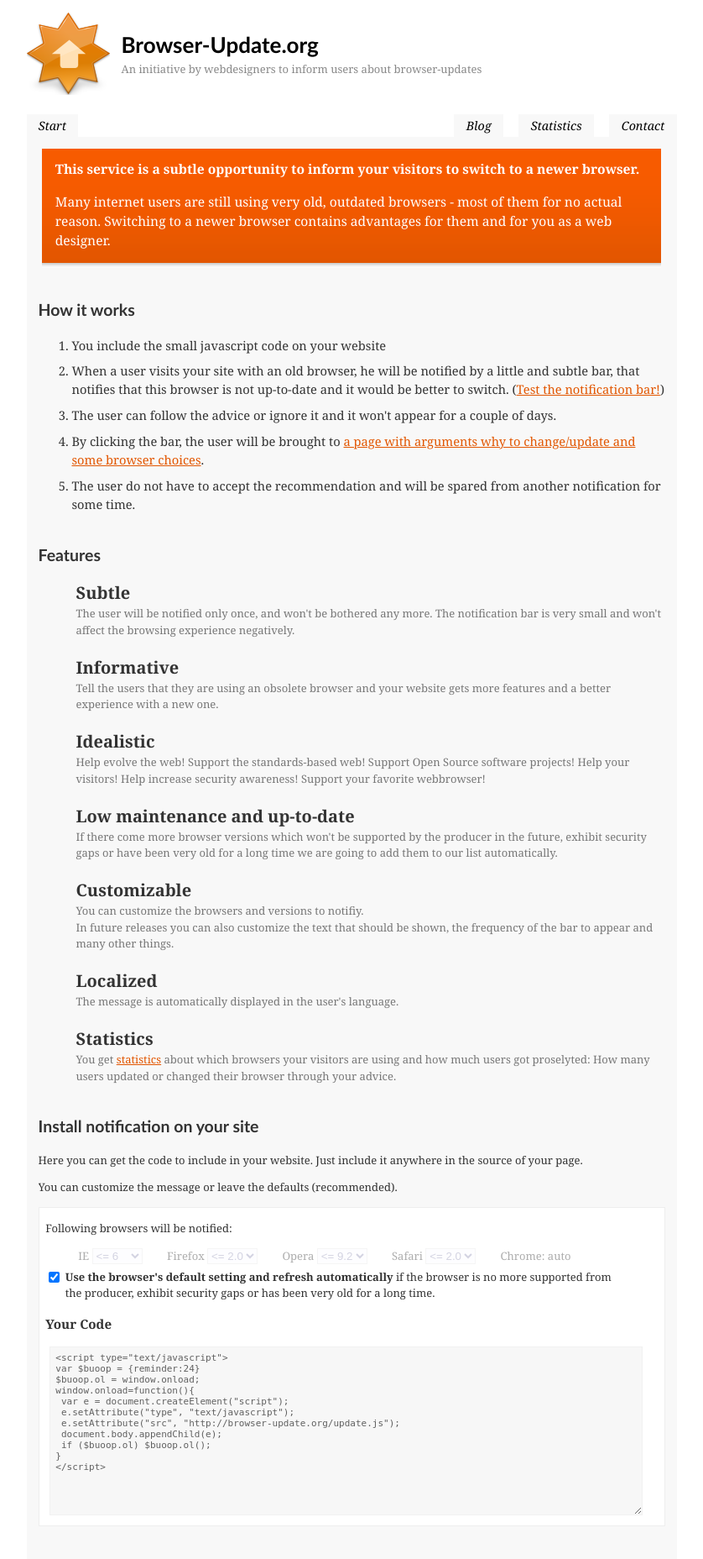
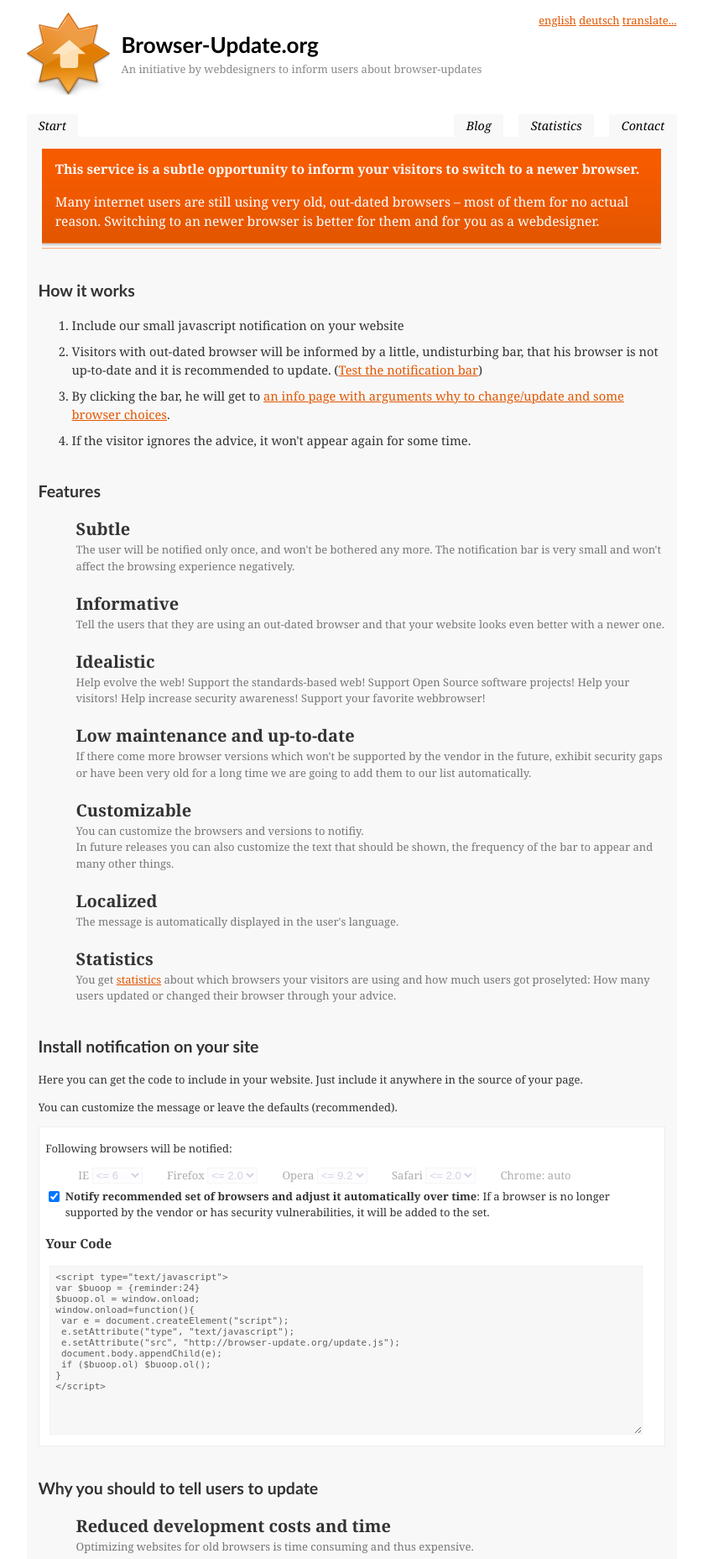
Before and after one commit to rogeriopradoj/browser-update, a PHP site: page / in a window 1280 px wide. Shown: the top 1856 px of the page at 84% size, without its empty margins (221-1059 px from the left). Run offline with PHP 8.4, Linux system fonts and the light colour scheme.

Commit message:
- some english translation improvements (hopefully) - languages in the language chooser ar display in this language :)

```diff
--- a/header.php
+++ b/header.php
@@ -37,13 +37,11 @@
 	<li class="r"><a href="/stat.php"><?php echo t('Statistics'); ?></a></li>
 	<li class="r"><a href="/blog/"><?php echo t('Blog'); ?></a></li>
 </ul>
-<!--
 <div id="lang">
-    <a href="/en/"><?php echo t('english'); ?></a>
-    <a href="/de/"><?php echo t('german'); ?></a>
+    <a href="/en/">english</a>
+    <a href="/de/">deutsch</a>
     <a href="help.html"><?php echo t('translate...'); ?></a>
 </div>
--->
 <div id="bookmark">
     <!-- AddThis Button BEGIN -->
     <script type="text/javascript">addthis_pub  = 'Jossele';</script>
--- a/lang/de/index-steps.php
+++ b/lang/de/index-steps.php
@@ -13,7 +13,7 @@
 			<li><div>
                 Durch Anklicken der Meldung gelangt der Besucher auf eine
                 <a href="update.php">Seite mit Argumenten für ein Update
-                und einer Auswahl an aktuellen Browsern</a>.
+                und einer Auswahl aktueller Browsern</a>.
 			</div></li>
 			<li><div>
                 Der Besucher muss der Empfehlung nicht folgen
--- a/lang/de/strings.php
+++ b/lang/de/strings.php
@@ -23,10 +23,6 @@
 	'Unterstützer';
 
 // Sprach-Wahl
-$lang['english'] =
-	'englisch';
-$lang['german'] =
-	'deutsch';
 $lang['translate...'] =
 	'übersetzen...';
 
--- a/lang/en/index-features.php
+++ b/lang/en/index-features.php
@@ -6,7 +6,8 @@
 			</li>
 			<li>
 				<h3>Informative</h3>
-				Tell the users that they are using an obsolete browser and your website gets more features and a better experience with a new one.
+				Tell the users that they are using an out-dated browser and that your website
+                looks even better with a newer one.
 			</li>
 			<li>
 				<h3>Idealistic</h3>
@@ -19,7 +20,9 @@
 			</li>
 			<li>
 				<h3>Low maintenance and up-to-date</h3>
-                If there come more browser versions which won't be supported by the producer in the future, exhibit security gaps or have been very old for a long time we are going to add them to our list automatically.
+                If there come more browser versions which won't be supported by the vendor
+                in the future, exhibit security gaps or have been very old for a
+                long time we are going to add them to our list automatically.
 			</li>
 			<li>
 				<h3>Customizable</h3>
@@ -32,7 +35,9 @@
 			</li>
 			<li>
 				<h3>Statistics</h3>
-				You get <a href="/stat.php">statistics</a> about which browsers your visitors are using and how much users got proselyted: How many users updated or changed their browser through your advice.
+				You get <a href="/stat.php">statistics</a> about which browsers your
+                visitors are using and how much users got proselyted: How many users
+                updated or changed their browser through your advice.
 			</li>
 
 		</ul>
--- a/lang/en/index-install-autoupdate.php
+++ b/lang/en/index-install-autoupdate.php
@@ -1 +1,2 @@
-<b>Use the browser's default setting and refresh automatically</b> if the browser is no more supported from the producer, exhibit security gaps or has been very old for a long time.
+<b>Notify recommended set of browsers and adjust it automatically over time</b>:
+If a browser is no longer supported by the vendor or has security vulnerabilities, it will be added to the set.
--- a/lang/en/index-steps.php
+++ b/lang/en/index-steps.php
@@ -1,13 +1,19 @@
 		<ol class="steps">
 			<!--<li><div>You should (of course) code the Website that it is accessible by old webbrowsers, but you can leave some features/gimmicks out.</div></li>-->
-			<li><div>You include the small javascript code <!--from browser-update.org--> on your website</div></li>
-			<li><div>When a user visits your site with an old browser, he will be notified by a little and subtle bar, that notifies that this browser is not up-to-date and it would be better to switch. (<a href="#" onclick="$buo({},true);">Test the notification bar!</a>)<!--, to see all the features of this website.--></div></li>
 			<li><div>
-			The user can follow the advice or ignore it and it won't appear for a couple of days.<!-- or taking no note of it and it will close automaitcally after some seconds.-->
-			</div></li>
-			<li><div>By clicking the bar, the user will be brought to <a href="update.html">a page with arguments why to change/update and some browser choices</a>.
-			</div></li>
+                Include our small javascript notification on your website
+            </div></li>
 			<li><div>
-                The user do not have to accept the recommendation and will be spared from another notification for some time.
+                Visitors with out-dated browser will be informed by a little,
+                undisturbing bar, that his browser is not up-to-date and it
+                is recommended to update.
+                (<a href="#" onclick="$buo({},true);">Test the notification bar</a>)
+                <!--, to see all the features of this website.--></div></li>
+			<li><div>
+                By clicking the bar, he will get to <a href="update.html">an info page
+                with arguments why to change/update and some browser choices</a>.
+            </div></li>
+            <li><div>
+                If the visitor ignores the advice, it won't appear again for some time.
 			</div></li>
 		</ol>
--- a/lang/en/index-teaser.php
+++ b/lang/en/index-teaser.php
@@ -4,8 +4,8 @@
 			</b>
 		</p>
 		<p>
-			Many internet users are still using very old, outdated browsers - most of them for no actual reason. Switching to a newer browser contains advantages for them and for you as a web designer.
-
+			Many internet users are still using very old, out-dated browsers – most of them for no actual reason.
+            Switching to an newer browser is better for them and for you as a webdesigner.
 			<!--They just have to be told, that using an old browser gives them disadvantages.-->
 		</p>
 		<!--<p>
```
